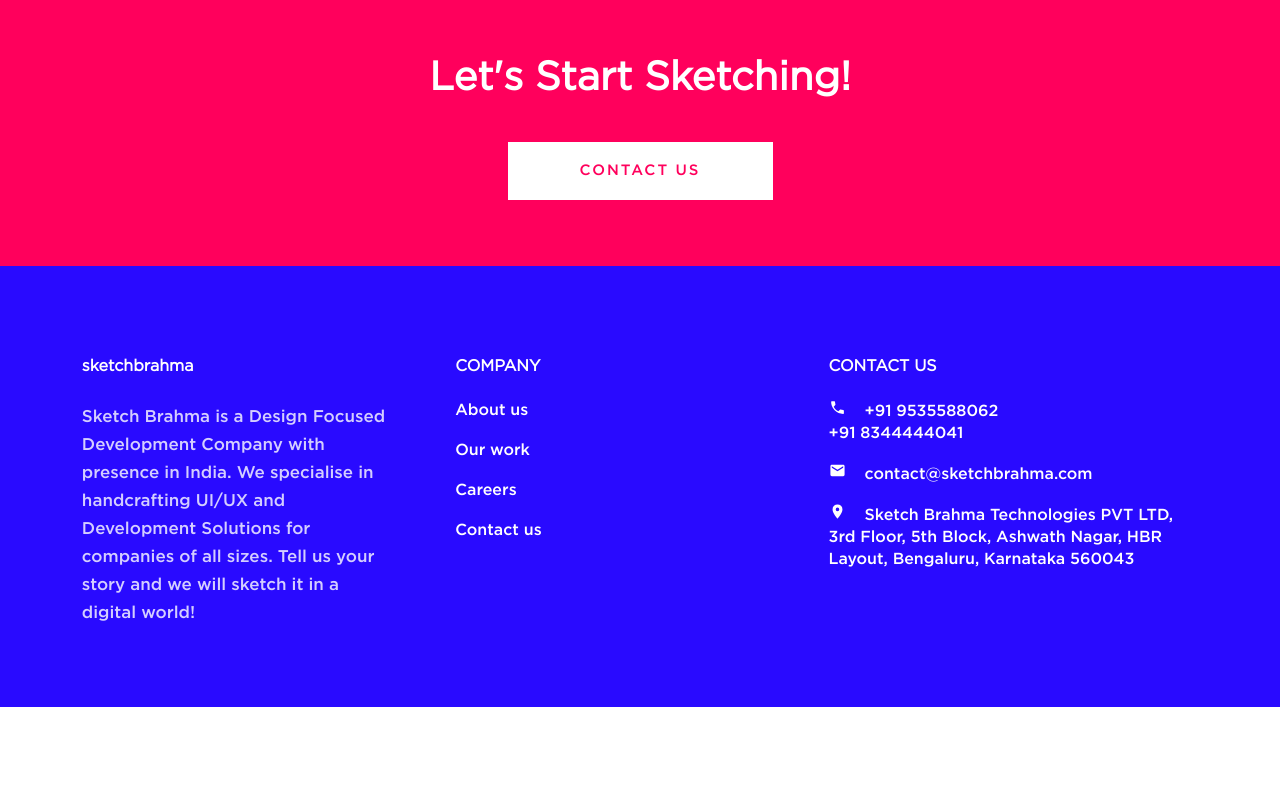
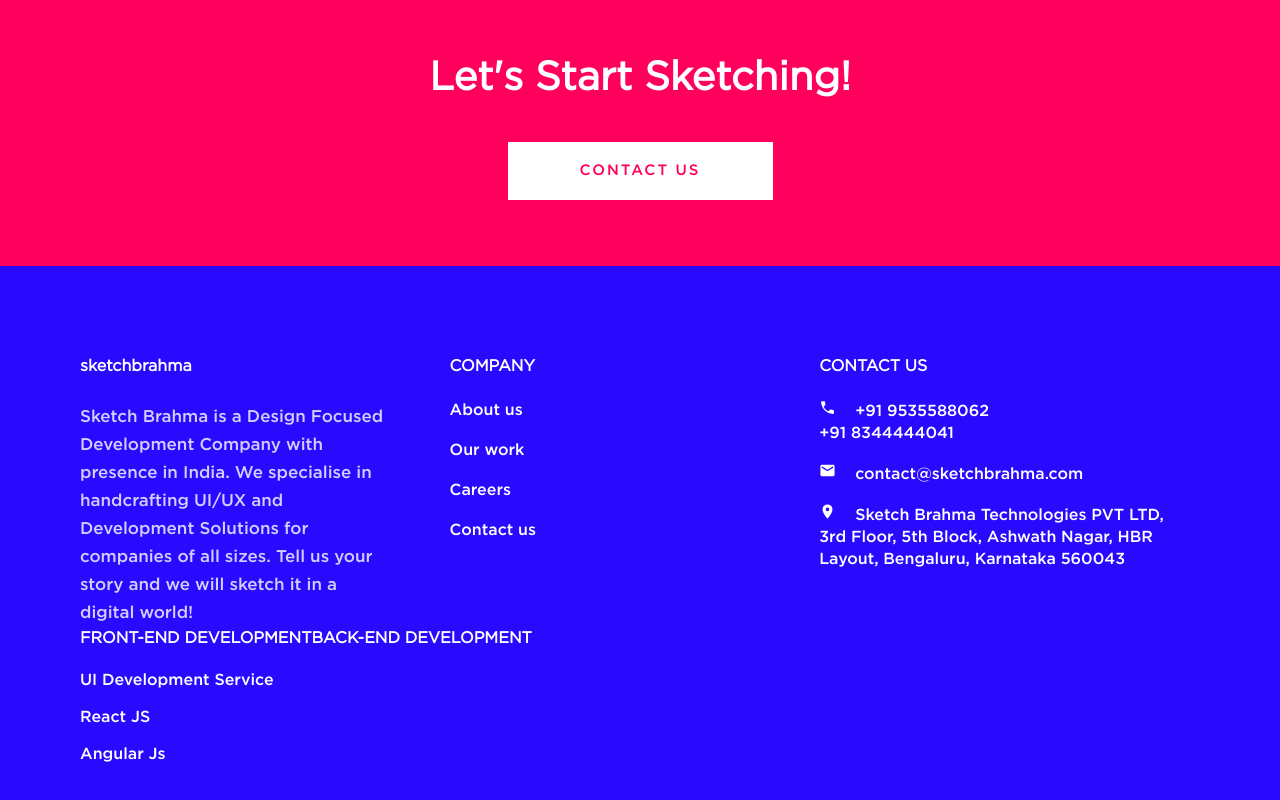
Before and after one commit to chandrasekar9192/sketchbrahma, a plain HTML site: page index.html in a window 1280 px wide. Shown: the part 2826-3626 px from the top of the page. Before the commit the page ends 3533 px from the top, so only its background shows below. Drawn offline with Linux system fonts and the light colour scheme; files whose address does not match are found by name.

Commit message:
footer changes

```diff
--- a/assets/css/footer.css
+++ b/assets/css/footer.css
@@ -1,8 +1,9 @@
 .footer-sections {
   background-color: #290aff;
   display: flex;
-  justify-content: space-around;
+  /* justify-content: space-around; */
   padding: 80px;
+  flex-wrap: wrap;
 }
 .footer-sections h2 {
   line-height: 40px;
@@ -43,3 +44,21 @@
 .footer-details ul li a:hover {
   color: #ff005c;
 }
+.development {
+  display: flex;
+}
+.development h4 {
+  line-height: 22px;
+  font-family: 'gotham-book';
+  color: #fff;
+  font-size: 16px;
+  margin-bottom: 20px;
+  text-transform: uppercase;
+}
+.development ul li {
+  line-height: 22px;
+  font-family: 'gotham-medium';
+  color: #fff;
+  margin-bottom: 15px;
+  font-size: 16px;
+}
--- a/index.html
+++ b/index.html
@@ -152,9 +152,10 @@
       <!-- Our Recent Work -->
       <div class="company-work">
         <div class="clients-heading">
-        <h2> Our Recent Work </h2>
+          <h2>Our Recent Work</h2>
           <p>
-          From start-ups to well-established businesses, we have catered to an array of industries. Take a closer look.
+            From start-ups to well-established businesses, we have catered to an
+            array of industries. Take a closer look.
           </p>
         </div>
         <div class="work-card">
@@ -231,11 +232,12 @@
                 d="M311.03 131.515l-7.071 7.07c-4.686 4.686-4.686 12.284 0 16.971L387.887 239H12c-6.627 0-12 5.373-12 12v10c0 6.627 5.373 12 12 12h375.887l-83.928 83.444c-4.686 4.686-4.686 12.284 0 16.971l7.071 7.07c4.686 4.686 12.284 4.686 16.97 0l116.485-116c4.686-4.686 4.686-12.284 0-16.971L328 131.515c-4.686-4.687-12.284-4.687-16.97 0z"
               ></path>
             </svg>
-      </a></div>
+          </a>
+        </div>
       </div>
       <div class="contact-section">
         <h4>Let's Start Sketching!</h4>
-          <a class="button white-button "> Contact Us </a>
+        <a class="button white-button"> Contact Us </a>
       </div>
       <!-- footer sections -->
       <div class="footer-sections">
@@ -262,29 +264,57 @@
           <ul class="list-unstyled">
             <li>
               <span>
-                  <svg style="width:17px;height:17px" viewBox="0 0 24 24">
-                      <path fill="#fff" d="M6.62,10.79C8.06,13.62 10.38,15.94 13.21,17.38L15.41,15.18C15.69,14.9 16.08,14.82 16.43,14.93C17.55,15.3 18.75,15.5 20,15.5A1,1 0 0,1 21,16.5V20A1,1 0 0,1 20,21A17,17 0 0,1 3,4A1,1 0 0,1 4,3H7.5A1,1 0 0,1 8.5,4C8.5,5.25 8.7,6.45 9.07,7.57C9.18,7.92 9.1,8.31 8.82,8.59L6.62,10.79Z"></path>
+                <svg style="width: 17px; height: 17px;" viewBox="0 0 24 24">
+                  <path
+                    fill="#fff"
+                    d="M6.62,10.79C8.06,13.62 10.38,15.94 13.21,17.38L15.41,15.18C15.69,14.9 16.08,14.82 16.43,14.93C17.55,15.3 18.75,15.5 20,15.5A1,1 0 0,1 21,16.5V20A1,1 0 0,1 20,21A17,17 0 0,1 3,4A1,1 0 0,1 4,3H7.5A1,1 0 0,1 8.5,4C8.5,5.25 8.7,6.45 9.07,7.57C9.18,7.92 9.1,8.31 8.82,8.59L6.62,10.79Z"
+                  ></path>
                 </svg>
               </span>
-              <label>+91 9535588062<br>+91 8344444041</label>
+              <label>+91 9535588062<br />+91 8344444041</label>
             </li>
             <li>
               <span>
-                  <svg style="width:17px;height:17px" viewBox="0 0 24 24">
-                      <path fill="#fff" d="M20,8L12,13L4,8V6L12,11L20,6M20,4H4C2.89,4 2,4.89 2,6V18A2,2 0 0,0 4,20H20A2,2 0 0,0 22,18V6C22,4.89 21.1,4 20,4Z"></path>
+                <svg style="width: 17px; height: 17px;" viewBox="0 0 24 24">
+                  <path
+                    fill="#fff"
+                    d="M20,8L12,13L4,8V6L12,11L20,6M20,4H4C2.89,4 2,4.89 2,6V18A2,2 0 0,0 4,20H20A2,2 0 0,0 22,18V6C22,4.89 21.1,4 20,4Z"
+                  ></path>
                 </svg>
               </span>
               <label>contact@sketchbrahma.com</label>
             </li>
             <li>
               <span>
-                  <svg style="width:17px;height:17px" viewBox="0 0 24 24">
-                      <path fill="#fff" d="M12,11.5A2.5,2.5 0 0,1 9.5,9A2.5,2.5 0 0,1 12,6.5A2.5,2.5 0 0,1 14.5,9A2.5,2.5 0 0,1 12,11.5M12,2A7,7 0 0,0 5,9C5,14.25 12,22 12,22C12,22 19,14.25 19,9A7,7 0 0,0 12,2Z"></path>
+                <svg style="width: 17px; height: 17px;" viewBox="0 0 24 24">
+                  <path
+                    fill="#fff"
+                    d="M12,11.5A2.5,2.5 0 0,1 9.5,9A2.5,2.5 0 0,1 12,6.5A2.5,2.5 0 0,1 14.5,9A2.5,2.5 0 0,1 12,11.5M12,2A7,7 0 0,0 5,9C5,14.25 12,22 12,22C12,22 19,14.25 19,9A7,7 0 0,0 12,2Z"
+                  ></path>
                 </svg>
               </span>
-              <label>Sketch Brahma Technologies PVT LTD, 3rd Floor, 5th Block, Ashwath Nagar, HBR Layout, Bengaluru, Karnataka 560043</label>
+              <label
+                >Sketch Brahma Technologies PVT LTD, 3rd Floor, 5th Block,
+                Ashwath Nagar, HBR Layout, Bengaluru, Karnataka 560043</label
+              >
             </li>
           </ul>
+        </div>
+        <div class="development">
+          <div class="front-end">
+            <h4>Front-end Development</h4>
+            <ul>
+              <li><a>UI Development Service</a></li>
+              <li><a>React JS </a></li>
+              <li><a>Angular Js</a></li>
+            </ul>
+          </div>
+          <div class="back-end">
+            <h4>
+              Back-end Development
+            </h4>
+          </div>
+        </div>
       </div>
     </div>
   </body>
```
Lines whose indentation alone changed are shown as unchanged.
